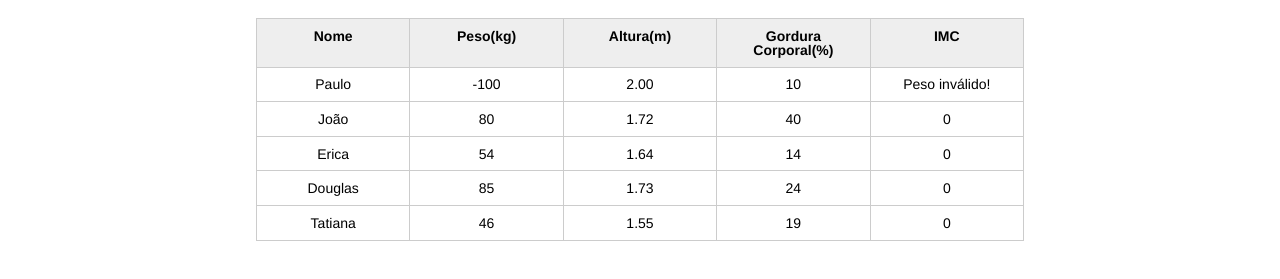
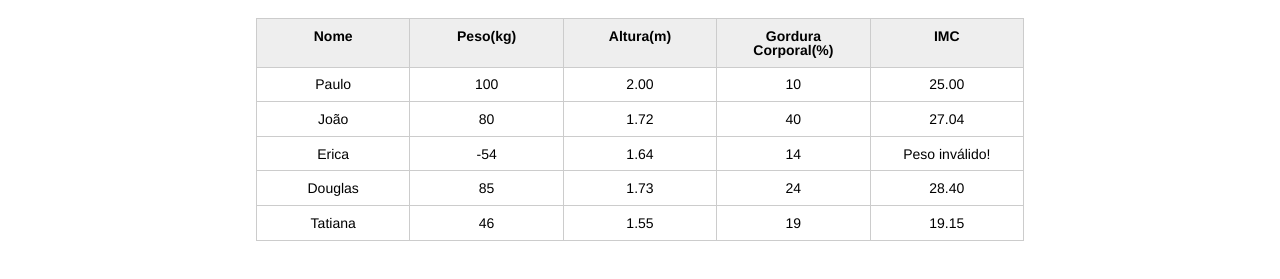
Before and after one commit to darrow12/Aparecida-Nutricao, a plain HTML site: page index.html in a window 1280 px wide. Shown: the part 123-402 px from the top of the page. Drawn offline with Linux system fonts and the light colour scheme.

Commit message:
🟡 Selecionado todos os pacientes e imprimindo-os

```diff
--- a/index.html
+++ b/index.html
@@ -30,7 +30,7 @@
 					<tbody id="tabela-pacientes">
 						<tr class="paciente" id="primeiro-paciente">
 							<td class="info-nome">Paulo</td>
-							<td class="info-peso">-100</td>
+							<td class="info-peso">100</td>
 							<td class="info-altura">2.00</td>
 							<td class="info-gordura">10</td>
 							<td class="info-imc">0</td>
@@ -46,7 +46,7 @@
 
 						<tr class="paciente" >
 							<td class="info-nome">Erica</td>
-							<td class="info-peso">54</td>
+							<td class="info-peso">-54</td>
 							<td class="info-altura">1.64</td>
 							<td class="info-gordura">14</td>
 							<td class="info-imc">0</td>
--- a/js/index.js
+++ b/js/index.js
@@ -1,5 +1,8 @@
-// Catching the ID of the first patient
-const paciente = document.querySelector("#primeiro-paciente");
+// Catching the ID of all the patients in HTML
+const pacientes = document.querySelectorAll(".paciente");
+
+for(var i = 0; i < pacientes.length; i++) {
+  var paciente = pacientes[i];
 
   // Catching the weight of the patient
   const tdPeso = paciente.querySelector(".info-peso");
@@ -14,7 +17,6 @@ const resultadoIMC = paciente.querySelector(".info-imc");
   let pesoValido = true;
   let alturaValida = true;
 
-function ValidarPesoAltura() {
   if (peso <= 0 || peso >= 1000) {
     console.log("Peso inválido!");
     pesoValido = false;
@@ -26,33 +28,9 @@ function ValidarPesoAltura() {
     alturaValida = false;
     resultadoIMC.textContent = "Altura inválida!";
   }
-}
 
-ValidarPesoAltura();
-
-function ResultadoIMC() {
   if (pesoValido && alturaValida) {
     const imc = peso / (altura * altura);
-    resultadoIMC.textContent = imc;
+    resultadoIMC.textContent = imc.toFixed(2);
   }
 }
-
-ResultadoIMC();
-
-
-// if (peso <= 0 || peso >= 1000) {
-//   console.log("Peso inválido!");
-//   pesoValido = false;
-//   resultadoIMC.textContent = "Peso inválido!";
-// }
-
-// if (altura <= 0 || altura >= 3.0) {
-//   console.log("Altura inválida!");
-//   alturaValida = false;
-//   resultadoIMC.textContent = "Altura inválida!";
-// }
-
-// if (pesoValido && alturaValida) {
-//   const imc = peso / (altura * altura);
-//   resultadoIMC.textContent = imc;
-// }
```
Lines whose indentation alone changed are shown as unchanged.
